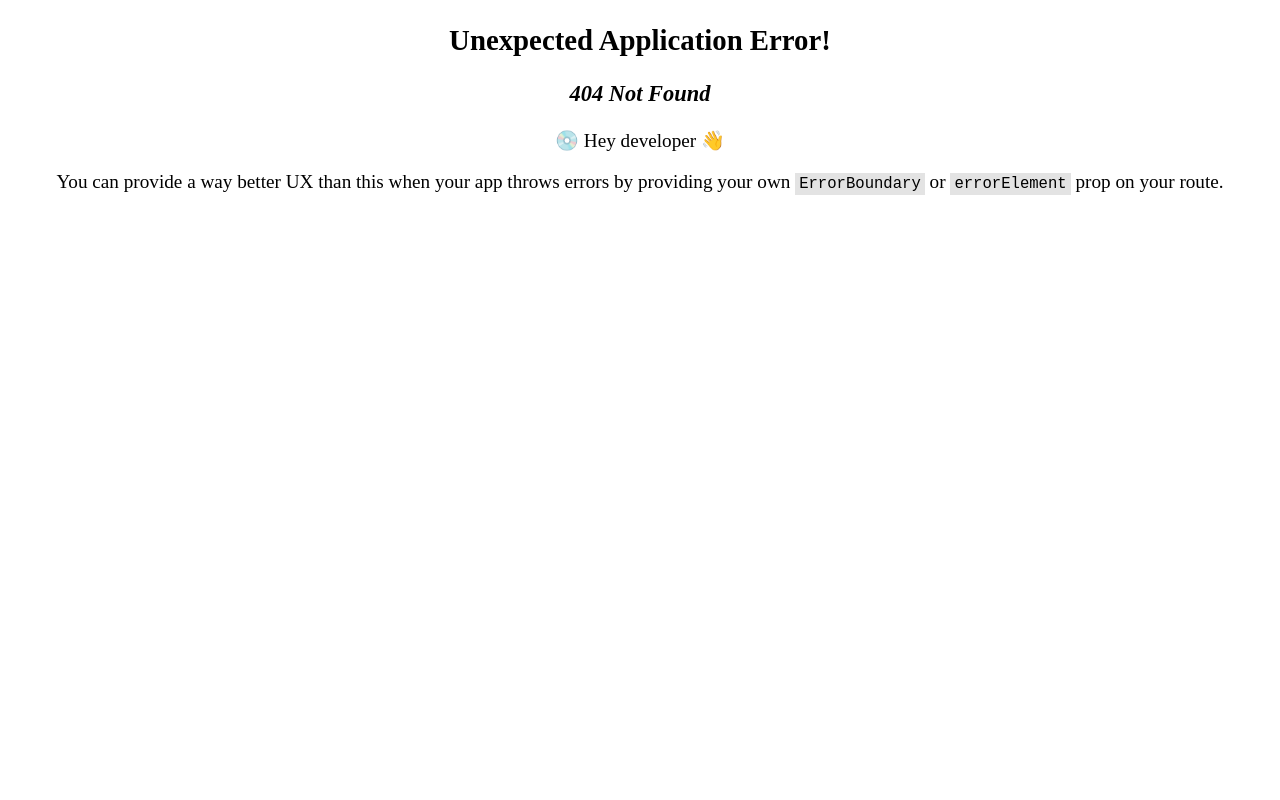
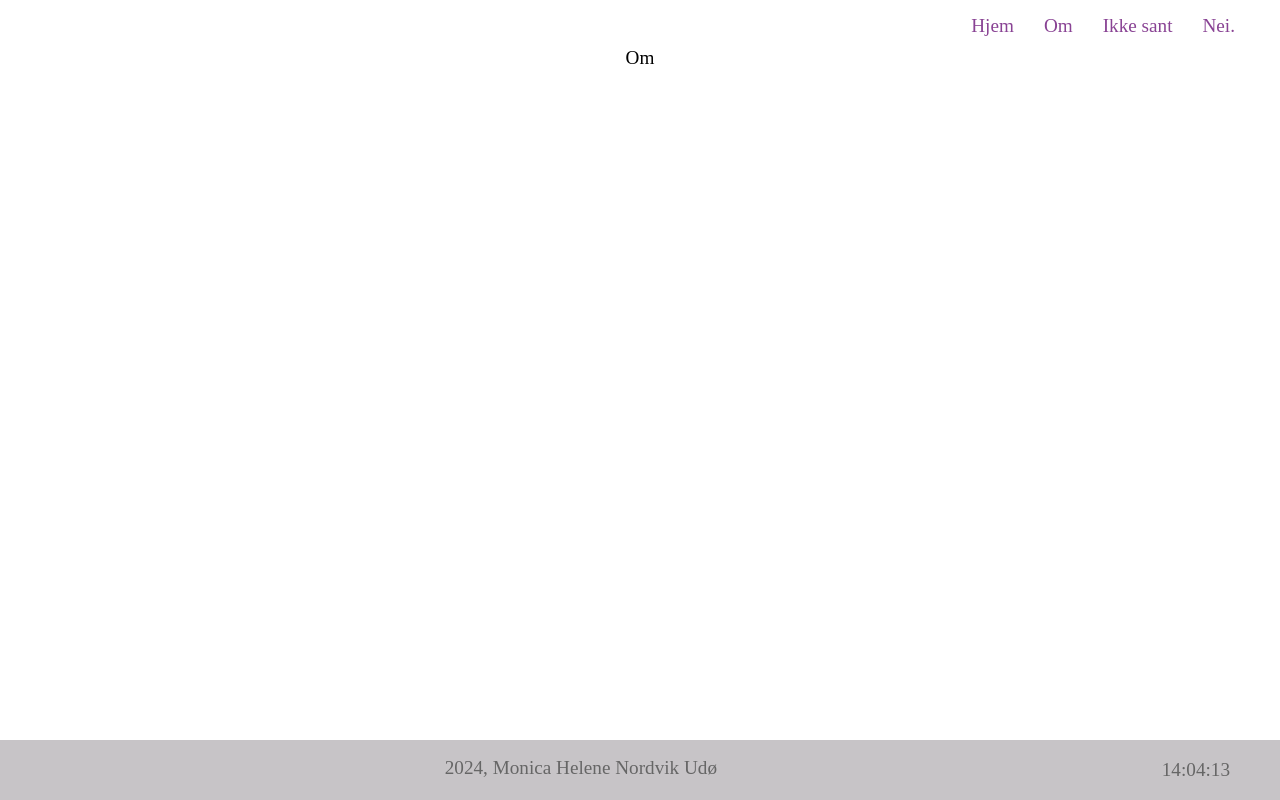
Before and after one commit to Monica-Helene/tic-tac-toe, a React (Create React App) app: page /om in a window 1280 px wide. Before the commit this address had no page. Built offline with nearby package versions, Linux system fonts and the light colour scheme.

Commit message:
Lagt til router

```diff
--- a/src/App.js
+++ b/src/App.js
@@ -1,21 +1,17 @@
 import Header from "./Header.js";
 import Footer from "./Footer.js";
 import Game from "./Game.js";
-import { createBrowserRouter, RouterProvider } from "react-router-dom";
-
-const router = createBrowserRouter([
-  {
-    path: "/",
-    element: (
-      <div>
-        <Header />
-        <Game />
-        <Footer />
-      </div>
-    ),
-  },
-]);
+import { BrowserRouter, Route, Routes } from "react-router-dom";
 
 export default function App() {
-  return <RouterProvider router={router} />;
+  return (
+    <BrowserRouter>
+      <Header />
+      <Routes>
+        <Route path="/" element={<Game />}/>
+        <Route path="/om" element={<>Om</>}/>
+      </Routes>
+      <Footer />
+    </BrowserRouter>
+  );
 }
--- a/src/Footer.js
+++ b/src/Footer.js
@@ -5,7 +5,7 @@ import "./Footer.css";
 function Footer() {
   return (
     <footer className="footer">
-      <span class="footer-text">2024, Monica Helene Nordvik Udø</span>
+      <span className="footer-text">2024, Monica Helene Nordvik Udø</span>
       <div id="clock">
         <Clock />
       </div>
--- a/src/Header.js
+++ b/src/Header.js
@@ -1,18 +1,17 @@
 import React from "react";
 import "./Header.css";
+import { Link } from "react-router-dom";
 
 function Header() {
   return (
     <header className="header">
       <nav>
-        <ul class="buttons">
+        <ul className="buttons">
           <li>
-            <a href="https://www.google.com/search?q=tic+tac+toe&rlz=1C5CHFA_enNO1126NO1126&oq=tic+tac+toe&gs_lcrp=EgZjaHJvbWUyDggAEEUYJxg5GIAEGIoFMgcIARAuGIAEMgcIAhAAGIAEMgcIAxAAGIAEMgcIBBAAGIAEMgcIBRAAGIAEMgcIBhAAGIAEMgYIBxBFGD3SAQg0ODM3ajBqN6gCALACAA&sourceid=chrome&ie=UTF-8">
-              Hjem
-            </a>
+            <Link to="/">Hjem</Link>
           </li>
           <li>
-            <a href="mailto:mhu1997@hotmail.no">Kontakt</a>
+            <Link to="/om">Om</Link>
           </li>
           <li>
             <a href="https://www.google.com/maps/@35.7040744,139.5577317,3a,75y,289.6h,87.01t,0.72r/data=!3m6!1e1!3m4!1sgT28ssf0BB2LxZ63JNcL1w!2e0!7i13312!8i6656">
```
